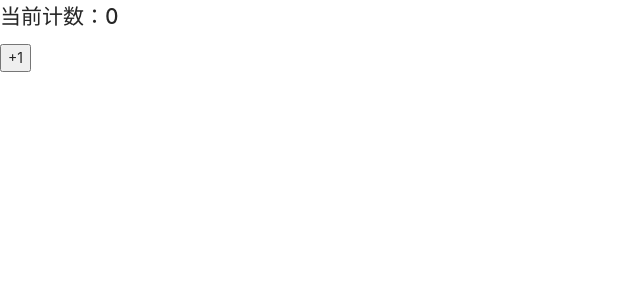
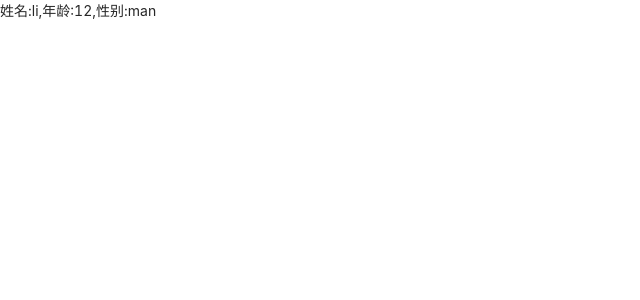
Before and after one commit to LionX-S/learn-react, a React (Create React App) app: page / in a window 1280 px wide. Shown: the top 300 px of the page, without its empty margins (0-640 px from the left). Built offline with nearby package versions, Linux system fonts and the light colour scheme.

Commit message:
feat(master):useContext的基本使用

```diff
--- /dev/null
+++ b/src/17.react-hooks/6.useContext的使用.js
@@ -0,0 +1,16 @@
+import React,{createContext} from 'react';
+import UseContext from './pages/useContext';
+
+export const User = createContext({name:'lili',age:18});
+export default function App() {
+  // 直接通过useContext()获取，参数是创建好的Context对象
+  // 创建Context对象的方式没变，还是通过createContext
+
+  return (
+    <div>
+      <User.Provider value={{name:'li',age:12,gender:'man'}}>
+        <UseContext/>
+      </User.Provider>
+    </div>
+  )
+}
--- /dev/null
+++ b/src/17.react-hooks/pages/useContext.js
@@ -0,0 +1,11 @@
+import React,{useContext} from 'react';
+import {User} from '../6.useContext的使用';
+
+export default function useContextUse() {
+  const {name,age,gender} = useContext(User);
+  return (
+    <div>
+      <span>姓名:{name},年龄:{age},性别:{gender}</span>
+    </div>
+  )
+}
--- a/src/index.js
+++ b/src/index.js
@@ -40,7 +40,8 @@ import store from './15.redux/3.组件的异步操作/store'; //路径不正确
 // import App from './17.react-hooks/1.计数器实现-类组件';
 // import App from './17.react-hooks/1.计数器-hook';
 // import App from './17.react-hooks/2.多个状态和复杂状态的使用';
-import App from './17.react-hooks/3.useEffect';
+// import App from './17.react-hooks/3.useEffect';
+import App from './17.react-hooks/6.useContext的使用';
 import 'antd/dist/antd.css';
 import { BrowserRouter } from 'react-router-dom';
 
```
Also changed, not shown: 2 other files (tests, documents, lock files or other folders).
